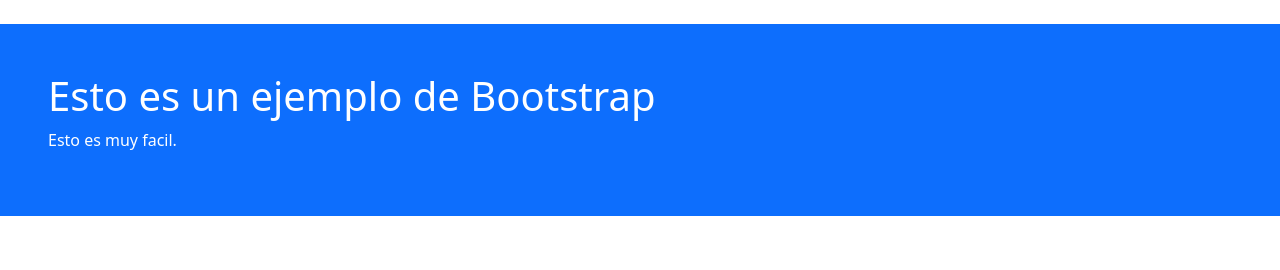
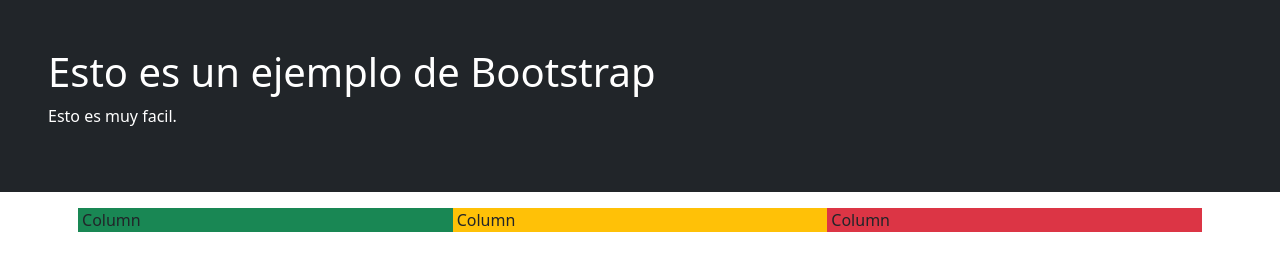
Before and after one commit to CthulhuBeast/ejemplos, a plain HTML site: page index.html in a window 1280 px wide. Drawn offline with Linux system fonts and the light colour scheme.

Commit message:
agregado columnas

```diff
--- a/index.html
+++ b/index.html
@@ -1,21 +1,34 @@
 <!DOCTYPE html>
 <html lang="es">
+
 <head>
     <meta charset="UTF-8">
     <meta name="viewport" content="width=device-width, initial-scale=1.0">
     <title>Ejemplos bootstrap</title>
- <!-- Latest compiled and minified CSS desde el pc -->
- <link href="css/bootstrap.min.css" rel="stylesheet">
+    <!-- Latest compiled and minified CSS desde el pc -->
+    <link href="css/bootstrap.min.css" rel="stylesheet">
 
- <!-- Latest compiled JavaScript desde el pc-->
- <script src="js/bootstrap.bundle.min.js"></script>
+    <!-- Latest compiled JavaScript desde el pc-->
+    <script src="js/bootstrap.bundle.min.js"></script>
 
 </head>
+
 <body>
 
-    <div class="mt-4 p-5 bg-primary text-white ">
+
+    <div class=" p-5 bg-dark text-white ">
         <h1>Esto es un ejemplo de Bootstrap</h1>
         <p>Esto es muy facil.</p>
-      </div>
+    </div>
+    <div class="container">
+        <div class="row justify-content-center align-items-center g-2 mt-2">
+            <div class="col-sm-4 bg-success">Column</div>
+            <div class="col-sm-4 bg-warning">Column</div>
+            <div class="col-sm-4 bg-danger">Column</div>
+
+        </div>
+
+    </div>
 </body>
+
 </html>
```
